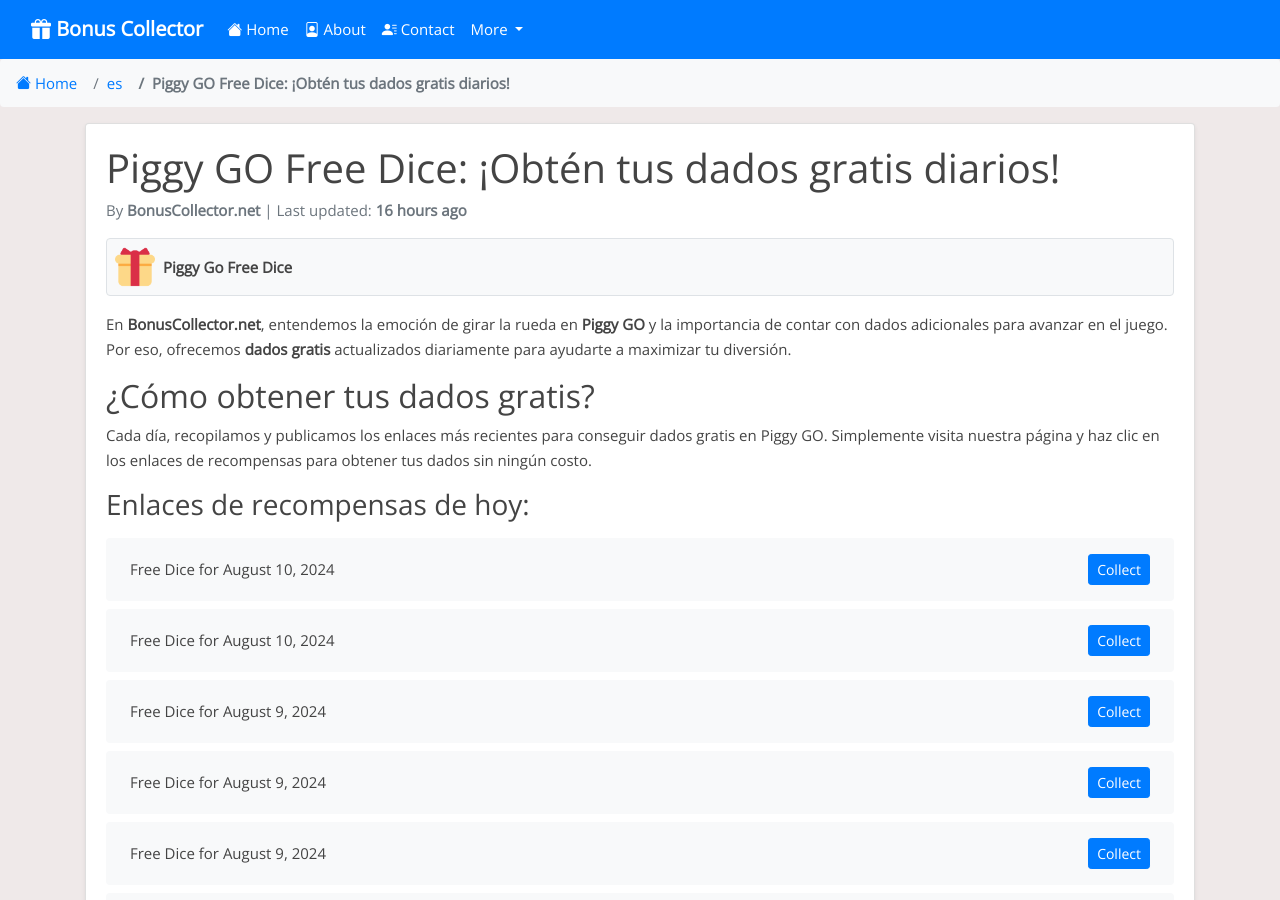
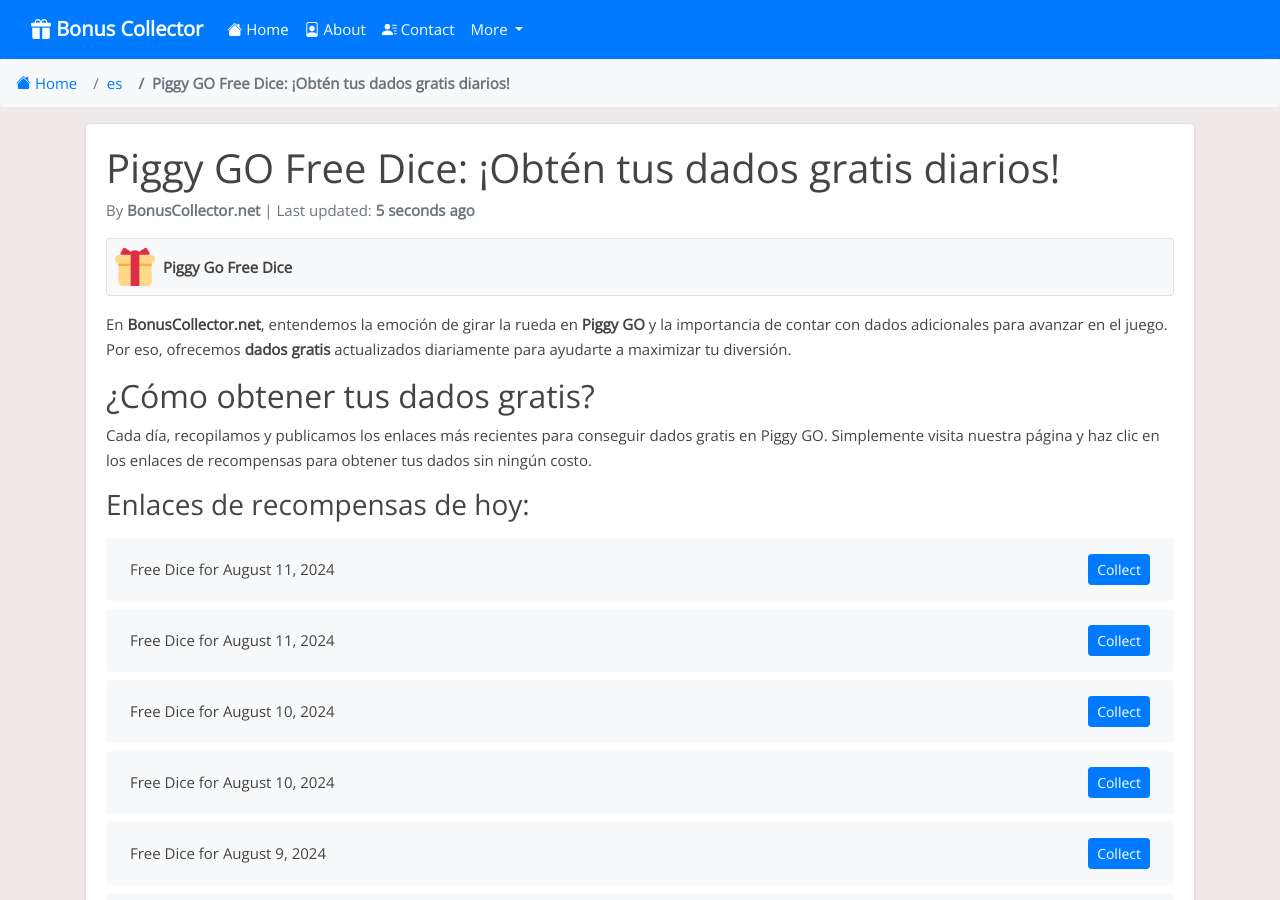
Before and after one commit to Prollad99/bs-net, a Jekyll site: the page built from es/_posts/2024-07-17-piggy-go.md, in a window 1280 px wide and 900 px high. Built offline with Jekyll 4.4.1, drawn with Linux system fonts in a browser that asks for light colours; nearby versions of some CDN libraries; comment, search, counter and statistics services are not loaded; some of the changed text lies outside the part shown.

Commit message:
Update piggy-go reward links and last modified date

```diff
--- a/_data/include_files.yml
+++ b/_data/include_files.yml
@@ -23,7 +23,7 @@
   last_modified: 2024-08-10 13:50:12
 
 piggy-go.html:
-  last_modified: 2024-08-10 13:50:28
+  last_modified: 2024-08-11 06:39:10
 
 caesars-slots.html:
   last_modified: 2024-08-10 03:08:42
--- a/_includes/piggy-go.html
+++ b/_includes/piggy-go.html
@@ -1,4 +1,12 @@
 <ul class="list-group mt-3 mb-4">
+  <li class="list-group-item d-flex justify-content-between align-items-center">
+    <span>Free Dice for August 11, 2024</span>
+    <a href="https://piggygo-jy.forevernine.com/fanpage?code=XKYLLQXU&channel=1" class="btn btn-primary btn-sm">Collect</a>
+  </li>
+  <li class="list-group-item d-flex justify-content-between align-items-center">
+    <span>Free Dice for August 11, 2024</span>
+    <a href="https://piggygo-jy.forevernine.com/fanpage?code=XKYLLQXU&channel=4" class="btn btn-primary btn-sm">Collect</a>
+  </li>
   <li class="list-group-item d-flex justify-content-between align-items-center">
     <span>Free Dice for August 10, 2024</span>
     <a href="https://piggygo-jy.forevernine.com/fanpage?code=35ITV38G&channel=1" class="btn btn-primary btn-sm">Collect</a>
@@ -391,12 +399,4 @@
     <span>Free Dice for Invalid Date</span>
     <a href="https://piggygo-jy.forevernine.com/fanpage?code=K8WNXO20&channel=4" class="btn btn-primary btn-sm">Collect</a>
   </li>
-  <li class="list-group-item d-flex justify-content-between align-items-center">
-    <span>Free Dice for Invalid Date</span>
-    <a href="https://piggygo-jy.forevernine.com/fanpage?code=NSVFQ8YR&channel=1" class="btn btn-primary btn-sm">Collect</a>
-  </li>
-  <li class="list-group-item d-flex justify-content-between align-items-center">
-    <span>Free Dice for Invalid Date</span>
-    <a href="https://piggygo-jy.forevernine.com/fanpage?code=NSVFQ8YR&channel=4" class="btn btn-primary btn-sm">Collect</a>
-  </li>
 </ul>
```
Also changed, not shown: links-json/piggy-go.json (+8 -6 lines).
